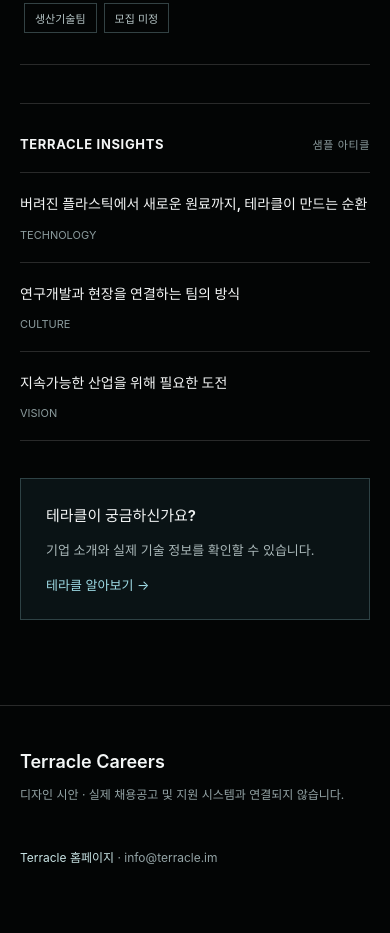
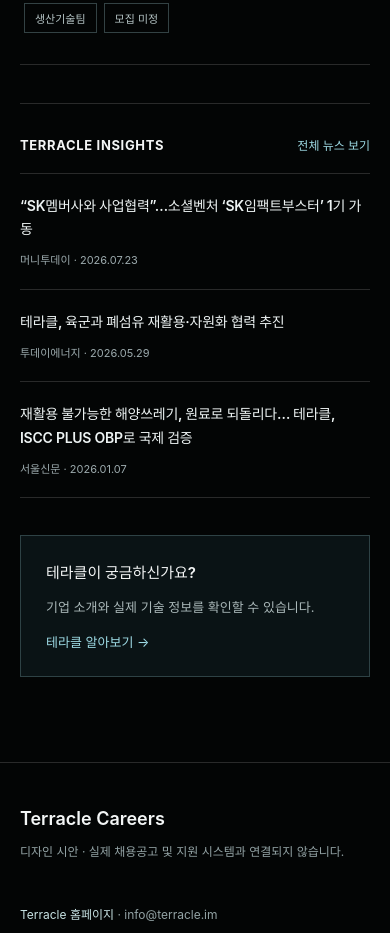
Before and after one commit to jyhome1228-cyber/terracle, a plain HTML site: page test.html in a window 390 px wide. Shown: the part 1927-2860 px from the top of the page. Drawn offline with Linux system fonts and the light colour scheme.

Commit message:
Careers QA: fix dark job titles, detail overflow, link Insights to Terracle News

```diff
--- a/test.html
+++ b/test.html
@@ -94,6 +94,36 @@ button:focus-visible,a:focus-visible,input:focus-visible,select:focus-visible{ou
 @media(max-width:850px){.header{height:72px}.header__inner{display:flex;justify-content:space-between;padding-inline:22px}.header .brand{width:135px}.nav{display:none;position:absolute;top:100%;left:0;right:0;background:#050808;border-top:1px solid #273537;max-height:calc(100dvh - 72px);overflow-y:auto;padding:20px 22px 32px}.nav.is-open{display:flex;flex-direction:column;align-items:stretch;gap:0}.nav>a,.nav-product>a,.nav-contact>a{display:flex;min-height:48px;font-size:17px}.nav-product,.nav-contact{width:100%}.nav-product__submenu,.nav-contact__submenu{position:static;display:flex;transform:none;opacity:1;visibility:visible;pointer-events:auto;background:transparent;border:0;padding:0 0 10px 15px}.menu-toggle{display:block}.header__end{margin-left:auto}.hero-inner{padding-top:75px;padding-bottom:65px}.content-grid{grid-template-columns:1fr}.sidebar{border-top:1px solid var(--line);padding-top:32px}.detail-layout{grid-template-columns:minmax(0,1fr);gap:24px}.detail-left{position:static;max-height:none}.detail-back{margin-bottom:15px}.detail-list-label{display:none}.detail-side-list{display:flex;overflow-x:auto;overflow-y:hidden;scroll-snap-type:x mandatory;padding:0 0 12px}.detail-side-job{flex:0 0 210px;scroll-snap-align:start}.detail-banner{margin-bottom:42px}}
 @media(max-width:600px){:root{--gutter:20px}.filters{grid-template-columns:repeat(2,minmax(0,1fr));gap:9px}.filters .search{grid-column:1/-1}.clear{min-height:50px}.hero h1{font-size:clamp(30px,7vw,38px)}.hero p{font-size:14px}.career-content{padding-block:55px 85px}.results-head{align-items:start}.job{grid-template-columns:1fr;gap:13px}.job-tags{justify-content:start}.detail-top{flex-direction:column;gap:17px}.detail-top h1{font-size:28px}.detail-controls{width:100%}.detail-controls .detail-apply{flex:1}.detail-side-job{flex-basis:190px}.detail-banner{height:205px}.banner-logo{left:22px;top:23px}.banner-bottom{left:22px}.detail-section .long-copy,.detail-section li{font-size:14px}.footer-inner{flex-direction:column}}
 @media(max-width:440px){.filters{grid-template-columns:1fr}.filters .search{grid-column:auto}.hero-inner{padding-top:60px}.hero h1{font-size:30px}.detail-footer-action{flex-direction:column;align-items:stretch}.detail-footer-action .detail-apply{width:100%}}
+
+/* Careers QA v3 — explicit contrast, detail containment and real News cards */
+html,body{width:100%;max-width:100%;overflow-x:clip}
+.detail-page,.detail-layout,.detail-main,.detail-top,.detail-content,.detail-section{min-width:0;max-width:100%;box-sizing:border-box}
+.detail-page{width:100%;max-width:var(--max);overflow:visible}
+.detail-layout{grid-template-columns:minmax(238px,280px) minmax(0,1fr);gap:clamp(28px,4vw,72px);width:100%}
+.detail-side-job{color:#eef3f3!important;font-family:inherit;text-align:left;min-width:0}
+.detail-side-job strong{color:#f3f6f6!important;font-weight:590!important;overflow-wrap:break-word}
+.detail-side-job .unit,.detail-side-job small{color:#a4b6b9!important}
+.detail-side-job.is-active strong{color:#fff!important}
+.detail-side-job:focus-visible{outline:2px solid #9edbe5;outline-offset:2px}
+.detail-top{min-width:0;max-width:100%;flex-wrap:wrap}
+.detail-top>div:first-child{flex:1 1 360px;min-width:0}
+.detail-top h1{overflow-wrap:break-word;word-break:keep-all}
+.detail-controls{flex-wrap:wrap;max-width:100%;min-width:0}
+.detail-banner{width:100%;max-width:100%;overflow:hidden}
+.detail-content{max-width:850px;width:100%;min-width:0}
+.detail-section .long-copy,.detail-section li{overflow-wrap:break-word;word-break:keep-all}
+.side-card{color:#edf3f3;transition:color .2s,border-color .2s;min-width:0}
+.side-card:hover,.side-card:focus-visible{color:#9edbe5;border-color:#56797d}
+.side-card strong{display:-webkit-box;-webkit-box-orient:vertical;-webkit-line-clamp:3;overflow:hidden;color:inherit;font-size:14px;font-weight:570;line-height:1.65;letter-spacing:-.018em}
+.side-card time{font-size:11px;line-height:1.5;color:#9caaad}
+.sidebar .side-title{gap:14px;align-items:center}
+.sidebar .side-title a{font-size:12px;font-weight:450;color:#9edbe5;letter-spacing:0}
+.sidebar .side-title a:hover{text-decoration:underline;text-underline-offset:4px}
+.sidebar .side-stack{min-height:120px}
+.sidebar .side-status{font-size:13px;line-height:1.8;color:#91a3a5;padding:24px 0}
+@media(max-width:1100px){.detail-layout{grid-template-columns:230px minmax(0,1fr);gap:26px}.detail-top>div:first-child{flex-basis:280px}}
+@media(max-width:850px){.detail-layout{grid-template-columns:minmax(0,1fr)}.detail-side-list{width:100%}.detail-main{width:100%}.detail-top>div:first-child{flex-basis:100%}}
+@media(max-width:600px){.detail-top{gap:14px}.detail-top h1{font-size:clamp(25px,7vw,31px)}.detail-banner{height:190px}.detail-section .long-copy,.detail-section li{font-size:14px;line-height:1.85}.side-card strong{font-size:14px}}
 </style>
 </head>
 <body>
@@ -147,12 +177,8 @@ button:focus-visible,a:focus-visible,input:focus-visible,select:focus-visible{ou
     <div id="jobList" class="job-list" aria-live="polite"></div>
    </section>
    <aside class="sidebar">
-    <div class="side-title">TERRACLE INSIGHTS <span>샘플 아티클</span></div>
-    <div class="side-stack">
-      <div class="side-card"><strong>버려진 플라스틱에서 새로운 원료까지, 테라클이 만드는 순환</strong><time>TECHNOLOGY</time></div>
-      <div class="side-card"><strong>연구개발과 현장을 연결하는 팀의 방식</strong><time>CULTURE</time></div>
-      <div class="side-card"><strong>지속가능한 산업을 위해 필요한 도전</strong><time>VISION</time></div>
-    </div>
+    <div class="side-title">TERRACLE INSIGHTS <a href="./?page=news">전체 뉴스 보기</a></div>
+    <div class="side-stack" id="careerNews"><p class="side-status">테라클의 최신 뉴스를 불러오는 중입니다.</p></div>
     <div class="side-foot"><strong>테라클이 궁금하신가요?</strong><p>기업 소개와 실제 기술 정보를 확인할 수 있습니다.</p><a href="./?page=about">테라클 알아보기 →</a></div>
    </aside>
   </div>
@@ -205,6 +231,22 @@ button:focus-visible,a:focus-visible,input:focus-visible,select:focus-visible{ou
  let activeJob=null;
  function notify(message){document.querySelector(".toast")?.remove();const n=document.createElement("div");n.className="toast";n.role="status";n.textContent=message;document.body.appendChild(n);setTimeout(()=>n.remove(),2300);}
  function jobMeta(x){return x.role+" · "+x.site+" · "+(x.headcount?"모집 "+x.headcount+"명":"모집인원 0명");}
+
+ async function loadCareerNews(){
+  const box=$("careerNews");if(!box)return;
+  try{
+   const res=await fetch("./news-data.json",{cache:"no-store"});
+   if(!res.ok)throw new Error("news-data.json "+res.status);
+   const data=await res.json();
+   if(!Array.isArray(data))throw new Error("Invalid News format");
+   const items=data.filter(n=>Number.isInteger(Number(n.id))&&n.title&&n.date)
+    .sort((a,b)=>String(b.date).localeCompare(String(a.date))).slice(0,3);
+   if(!items.length)throw new Error("Empty News");
+   box.innerHTML=items.map(n=>'<a class="side-card" href="./?page=news&article='+encodeURIComponent(n.id)+'"><strong>'+escapeText(n.title)+'</strong><time>'+escapeText(n.source||"Terracle News")+' · '+escapeText(n.date)+'</time></a>').join("");
+  }catch(err){
+   box.innerHTML='<p class="side-status">뉴스를 불러올 수 없습니다. <a href="./?page=news" style="color:#9edbe5;text-decoration:underline">뉴스 페이지로 이동</a></p>';
+  }
+ }
  function render(){
   const query=$("searchInput").value.trim().toLowerCase(),role=$("roleFilter").value,site=$("siteFilter").value,type=$("typeFilter").value;
   const found=jobs.filter(x=>(!role||x.role===role)&&(!site||x.site===site)&&(!type||x.type===type)&&(!query||[x.title,x.role,x.site,x.intro,...x.tags].join(" ").toLowerCase().includes(query)));
@@ -238,7 +280,7 @@ button:focus-visible,a:focus-visible,input:focus-visible,select:focus-visible{ou
  document.querySelectorAll(".filters input,.filters select").forEach(node=>node.addEventListener(node.tagName==="INPUT"?"input":"change",render));
  $("clearFilters").addEventListener("click",()=>{$("searchInput").value="";["roleFilter","siteFilter","typeFilter"].forEach(id=>$(id).value="");render();$("searchInput").focus();});
  window.addEventListener("popstate",()=>{const m=location.hash.match(/^#job=([a-z0-9_-]+)$/);m?showDetail(m[1],false):showList(false);});
- render();const m=location.hash.match(/^#job=([a-z0-9_-]+)$/);if(m)showDetail(m[1],false);
+ render();loadCareerNews();const m=location.hash.match(/^#job=([a-z0-9_-]+)$/);if(m)showDetail(m[1],false);
 })();
 </script>
 </body>
```
